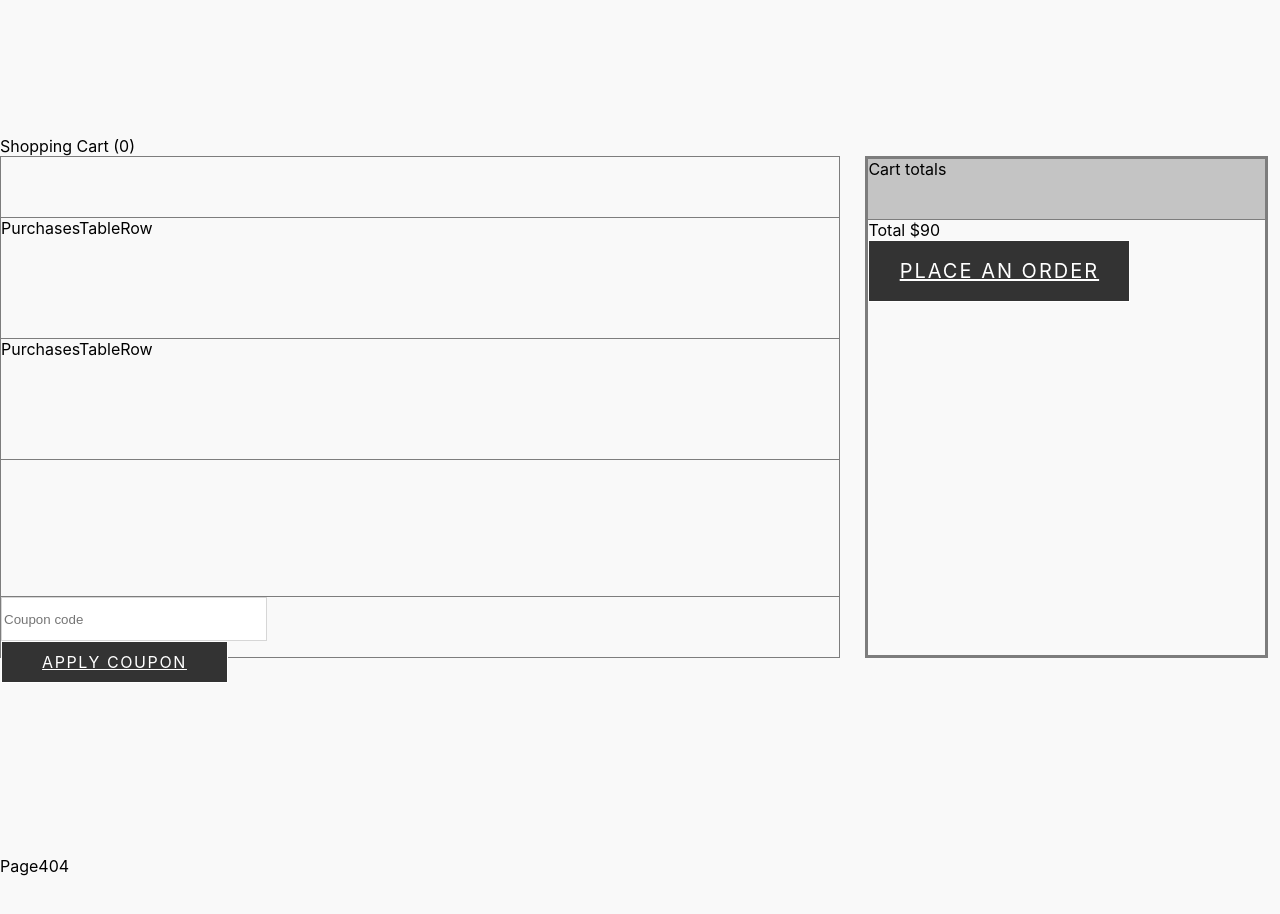
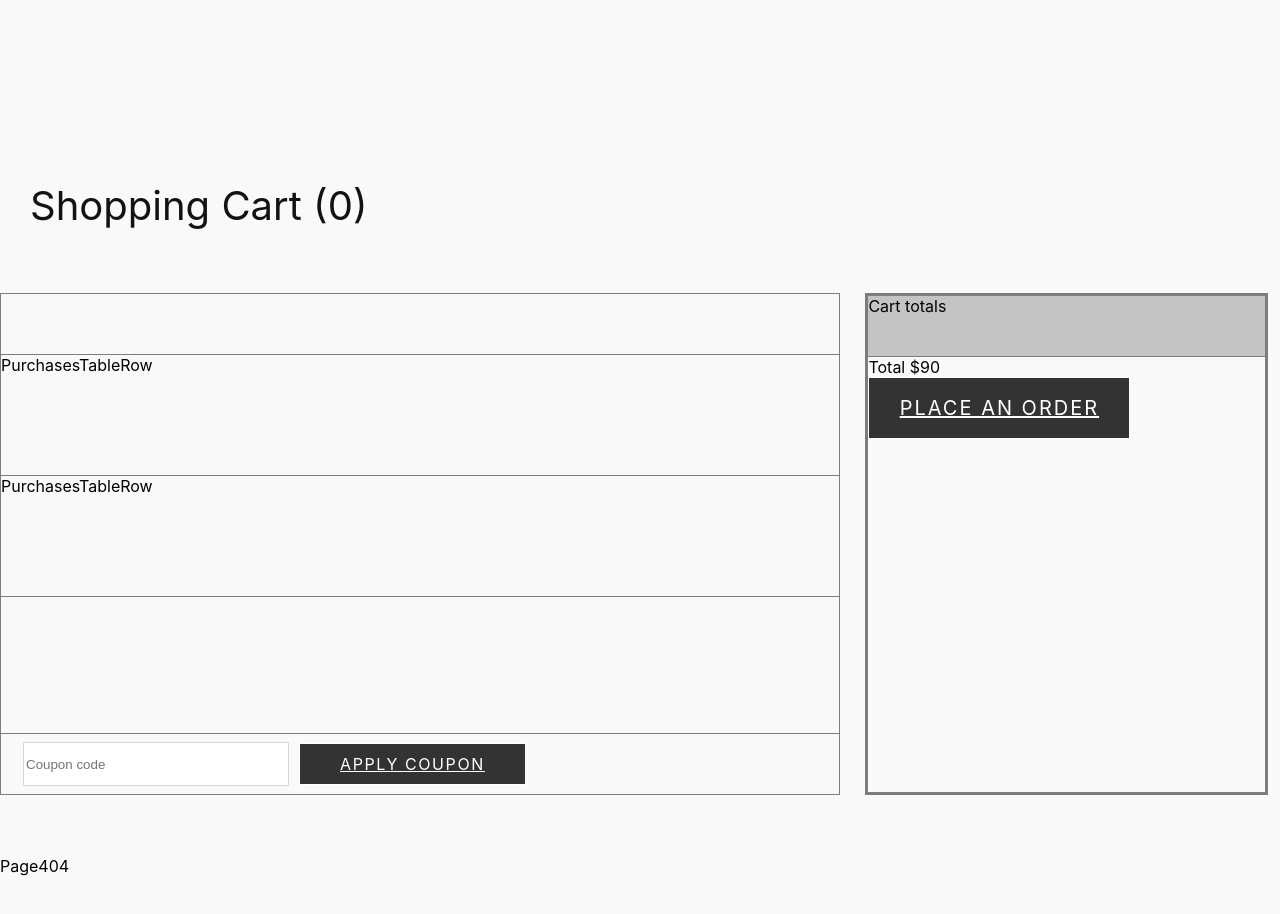
Before and after one commit to mitjasha/online-shop, a React (Create React App) app: page / in a window 1280 px wide. Shown: the part 2140-3054 px from the top of the page. Built offline with nearby package versions, Linux system fonts and the light colour scheme.

Commit message:
feat: add style for cart-page__title

```diff
--- a/src/pages/CartPage/CartPage.scss
+++ b/src/pages/CartPage/CartPage.scss
@@ -4,6 +4,18 @@
   background-color: #f9f9f9;
   display: flex;
   justify-content: center;
+
+  &__title {
+    margin: 45px 0 63px 30px;
+  }
+
+  &__title-text {
+    font-size: 40px;
+    text-transform: capitalize;
+    display: flex;
+    align-items: center;
+    color: #121212;
+  }
 }
 
 .purchases {
@@ -27,6 +39,8 @@
   }
 
   &__table-footer {
+    display: flex;
+    align-items: center;
     height: 60px;
     border: solid #7d7d7d;
     border-width: 1px 0 0;
@@ -35,6 +49,8 @@
   &__table-promo-input {
     width: 260px;
     height: 40px;
+    margin-left: 22px;
+    margin-right: 10px;
     background: #ffffff;
     border: 1px solid #d6d6d6;
   }
```
